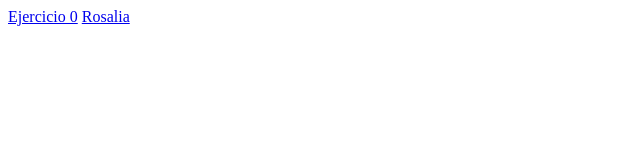
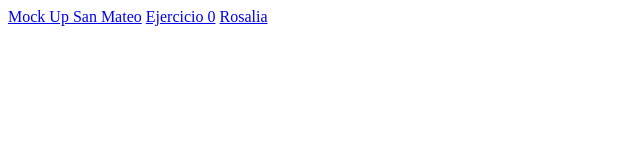
Before and after one commit to Jon2513/DISENO, a plain HTML site: page index.html in a window 1280 px wide. Shown: the whole page, without its empty margins (0-640 px from the left). Drawn offline with Linux system fonts and the light colour scheme.

Commit message:
Update index.html

```diff
--- a/index.html
+++ b/index.html
@@ -7,6 +7,7 @@
 </head>
 <body>
     <div>
+        <a href="MockupJonPalaciosSanMateo.docx">Mock Up San Mateo</a>
         <a href="Ejercicio0/index.html">Ejercicio 0</a>
         <a href="Rosalia/index.html">Rosalia</a>
 
```
